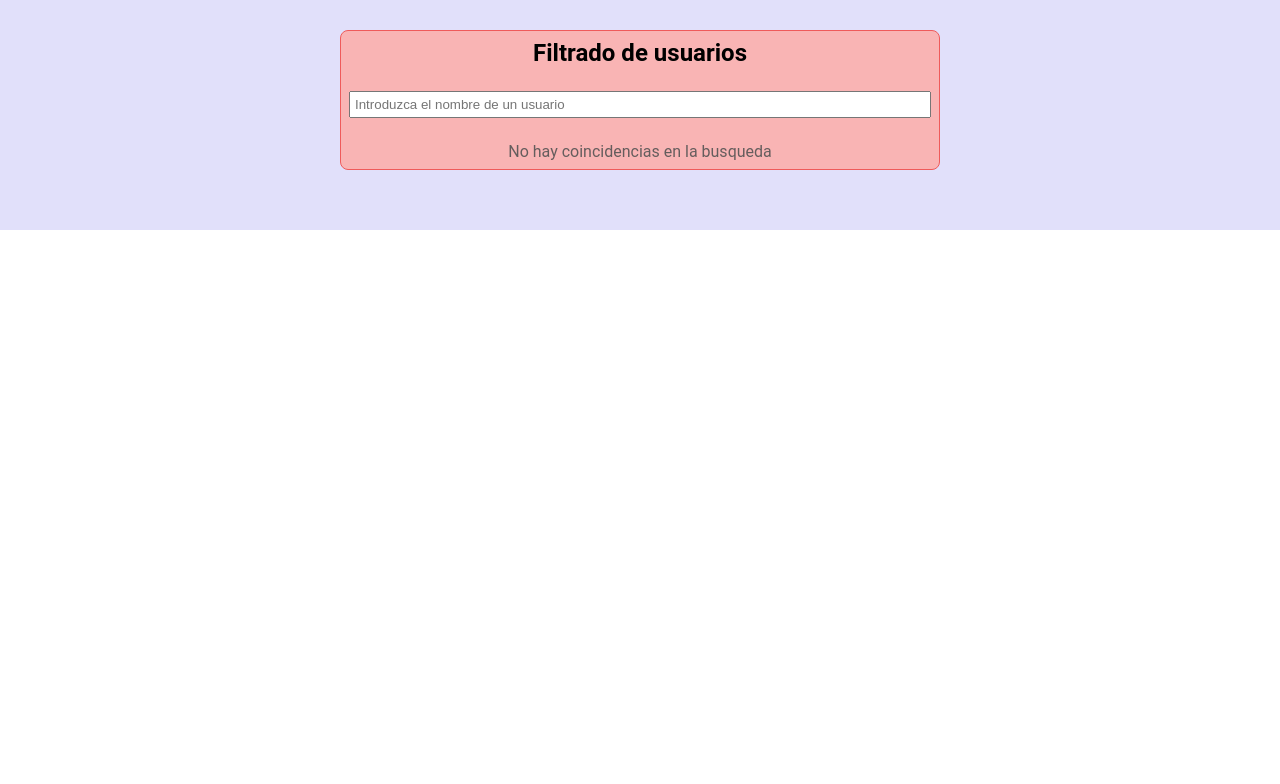
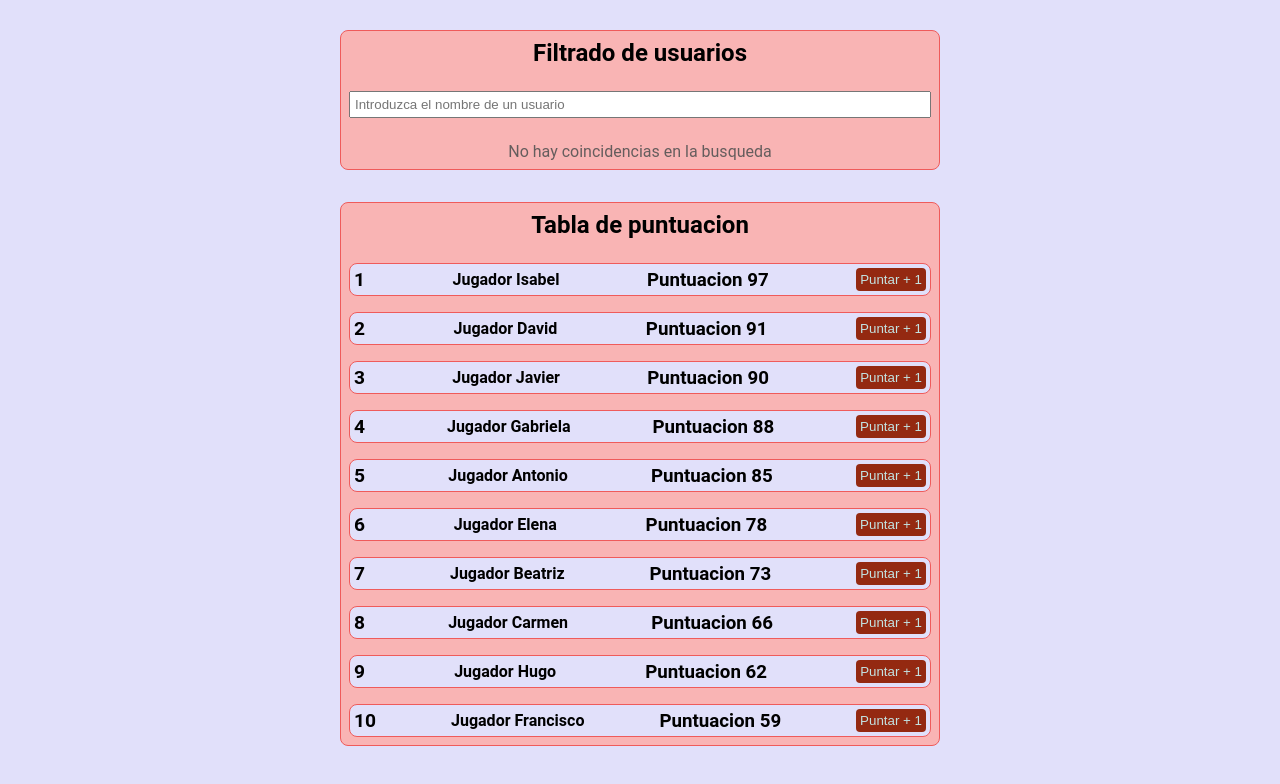
Before and after one commit to javier-ibanez-vizuete/react-condicionales-listas, a React (Vite) app: page / in a window 1280 px wide. Shown: the part 4608-5392 px from the top of the page. Before the commit the page ends 4838 px from the top, so only its background shows below. Built offline with nearby package versions, Linux system fonts and the light colour scheme.

Commit message:
feat(app): add a scoreboard with buttons to increase each player's score

```diff
--- a/src/App.jsx
+++ b/src/App.jsx
@@ -5,6 +5,7 @@ import { NameList } from "./components/NameList/NameList";
 import { OrderManager } from "./components/OrderManager/OrderManager";
 import { ProductList } from "./components/ProductList/ProductList";
 import { RemoveItemList } from "./components/RemoveItemList/RemoveItemList";
+import { ScoreBoard } from "./components/ScoreBoard/ScoreBoard";
 import { TaskList } from "./components/TaskList/TaskList";
 import { ToggleItemList } from "./components/ToggleItemList/ToggleItemList";
 import { UserFilterList } from "./components/UserFilterList/UserFilterList";
@@ -23,6 +24,7 @@ export const App = () => {
 			<EditableList />
 			<OrderManager />
 			<UserFilterList />
+			<ScoreBoard />
 		</div>
 	);
 };
--- /dev/null
+++ b/src/components/ScoreBoard/ScoreBoard.css
@@ -0,0 +1,10 @@
+.player-card {
+	justify-content: space-between;
+	background-color: var(--bg-color);
+	border: 1px solid var(--border-color);
+}
+
+.player-position {
+	font-size: 1.2rem;
+	font-weight: bolder;
+}
--- /dev/null
+++ b/src/components/ScoreBoard/ScoreBoard.jsx
@@ -0,0 +1,42 @@
+import { useState } from "react";
+import "./ScoreBoard.css";
+import { PLAYERS_DATA_BASE } from "../../utils/players/players";
+
+export const ScoreBoard = () => {
+	const [playerList, setPlayerList] = useState(PLAYERS_DATA_BASE);
+
+	const handleButtonClick = (id) => {
+		const currentPlayer = playerList.find((player) => player.id === id);
+		if (!currentPlayer) return;
+
+		const { score } = currentPlayer;
+		const newScore = score + 1;
+		const playerUpgraded = { ...currentPlayer, score: newScore };
+
+		const filteredPlayers = playerList.filter((player) => player.id !== id);
+		if (!filteredPlayers.length) return;
+		setPlayerList([...filteredPlayers, playerUpgraded]);
+	};
+
+	return (
+		<div className="exercise-container">
+			<h2 className="title">Tabla de puntuacion</h2>
+			<ul className="list-item">
+				{playerList
+					.sort((playerA, playerB) => playerB.score - playerA.score)
+					.map((player, index) => {
+						return (
+							<li key={player.id} className="item player-card">
+								<span className="player-position">{`${index + 1}`}</span>
+								<h4>{`Jugador ${player.name}`}</h4>
+								<h3>{`Puntuacion ${player.score}`}</h3>
+								<button className="btn" onClick={() => handleButtonClick(player.id)}>
+									Puntar + 1
+								</button>
+							</li>
+						);
+					})}
+			</ul>
+		</div>
+	);
+};
--- /dev/null
+++ b/src/utils/players/players.js
@@ -0,0 +1,102 @@
+export const PLAYERS_DATA_BASE = [
+	{ id: 1, name: "Antonio", score: 85 },
+	{ id: 2, name: "Beatriz", score: 73 },
+	{ id: 3, name: "Carmen", score: 66 },
+	{ id: 4, name: "David", score: 91 },
+	{ id: 5, name: "Elena", score: 78 },
+	{ id: 6, name: "Francisco", score: 59 },
+	{ id: 7, name: "Gabriela", score: 88 },
+	{ id: 8, name: "Hugo", score: 62 },
+	{ id: 9, name: "Isabel", score: 97 },
+	{ id: 10, name: "Javier", score: 90 },
+	// { id: 11, name: "Laura", score: 71 },
+	// { id: 12, name: "Manuel", score: 81 },
+	// { id: 13, name: "Natalia", score: 76 },
+	// { id: 14, name: "Oscar", score: 83 },
+	// { id: 15, name: "Paula", score: 67 },
+	// { id: 16, name: "Quim", score: 69 },
+	// { id: 17, name: "Rocío", score: 94 },
+	// { id: 18, name: "Sergio", score: 74 },
+	// { id: 19, name: "Tamara", score: 87 },
+	// { id: 20, name: "Uriel", score: 63 },
+	// { id: 21, name: "Valeria", score: 91 },
+	// { id: 22, name: "Walter", score: 70 },
+	// { id: 23, name: "Ximena", score: 84 },
+	// { id: 24, name: "Yago", score: 56 },
+	// { id: 25, name: "Zulema", score: 77 },
+	// { id: 26, name: "Andrés", score: 88 },
+	// { id: 27, name: "Blanca", score: 60 },
+	// { id: 28, name: "Carlos", score: 92 },
+	// { id: 29, name: "Daniela", score: 69 },
+	// { id: 30, name: "Esteban", score: 80 },
+	// { id: 31, name: "Fabiola", score: 72 },
+	// { id: 32, name: "Guillermo", score: 68 },
+	// { id: 33, name: "Helena", score: 95 },
+	// { id: 34, name: "Iván", score: 53 },
+	// { id: 35, name: "Joaquín", score: 87 },
+	// { id: 36, name: "Karina", score: 66 },
+	// { id: 37, name: "Luis", score: 82 },
+	// { id: 38, name: "Marta", score: 90 },
+	// { id: 39, name: "Nicolás", score: 76 },
+	// { id: 40, name: "Olga", score: 61 },
+	// { id: 41, name: "Pedro", score: 79 },
+	// { id: 42, name: "Queralt", score: 55 },
+	// { id: 43, name: "Raúl", score: 73 },
+	// { id: 44, name: "Salvador", score: 85 },
+	// { id: 45, name: "Teresa", score: 67 },
+	// { id: 46, name: "Ulises", score: 83 },
+	// { id: 47, name: "Virginia", score: 71 },
+	// { id: 48, name: "Xavier", score: 93 },
+	// { id: 49, name: "Yolanda", score: 74 },
+	// { id: 50, name: "Zoe", score: 86 },
+	// { id: 51, name: "Alba", score: 80 },
+	// { id: 52, name: "Bruno", score: 68 },
+	// { id: 53, name: "Cecilia", score: 91 },
+	// { id: 54, name: "Diana", score: 75 },
+	// { id: 55, name: "Eva", score: 88 },
+	// { id: 56, name: "Fernando", score: 66 },
+	// { id: 57, name: "Gonzalo", score: 85 },
+	// { id: 58, name: "Héctor", score: 79 },
+	// { id: 59, name: "Irene", score: 73 },
+	// { id: 60, name: "José", score: 90 },
+	// { id: 61, name: "Karla", score: 69 },
+	// { id: 62, name: "Luisana", score: 82 },
+	// { id: 63, name: "Manuela", score: 65 },
+	// { id: 64, name: "Nerea", score: 93 },
+	// { id: 65, name: "Octavio", score: 77 },
+	// { id: 66, name: "Patricia", score: 86 },
+	// { id: 67, name: "Quique", score: 58 },
+	// { id: 68, name: "Rafael", score: 84 },
+	// { id: 69, name: "Sandra", score: 76 },
+	// { id: 70, name: "Tomás", score: 64 },
+	// { id: 71, name: "Ursula", score: 87 },
+	// { id: 72, name: "Vera", score: 71 },
+	// { id: 73, name: "Wendy", score: 88 },
+	// { id: 74, name: "Ximena", score: 67 },
+	// { id: 75, name: "Yannick", score: 83 },
+	// { id: 76, name: "Zulema", score: 72 },
+	// { id: 77, name: "Alicia", score: 70 },
+	// { id: 78, name: "Benjamín", score: 89 },
+	// { id: 79, name: "Claudia", score: 93 },
+	// { id: 80, name: "David", score: 60 },
+	// { id: 81, name: "Estefanía", score: 86 },
+	// { id: 82, name: "Fernando", score: 55 },
+	// { id: 83, name: "Guadalupe", score: 79 },
+	// { id: 84, name: "Héctor", score: 92 },
+	// { id: 85, name: "Ignacio", score: 71 },
+	// { id: 86, name: "Juan", score: 75 },
+	// { id: 87, name: "Katherine", score: 66 },
+	// { id: 88, name: "Luis", score: 90 },
+	// { id: 89, name: "María", score: 94 },
+	// { id: 90, name: "Nicolás", score: 65 },
+	// { id: 91, name: "Oscar", score: 80 },
+	// { id: 92, name: "Pablo", score: 78 },
+	// { id: 93, name: "Quinta", score: 61 },
+	// { id: 94, name: "Rosa", score: 85 },
+	// { id: 95, name: "Simón", score: 68 },
+	// { id: 96, name: "Tania", score: 72 },
+	// { id: 97, name: "Ubaldo", score: 87 },
+	// { id: 98, name: "Vera", score: 74 },
+	// { id: 99, name: "Wilfredo", score: 81 },
+	// { id: 100, name: "Ximena", score: 92 },
+];
```
